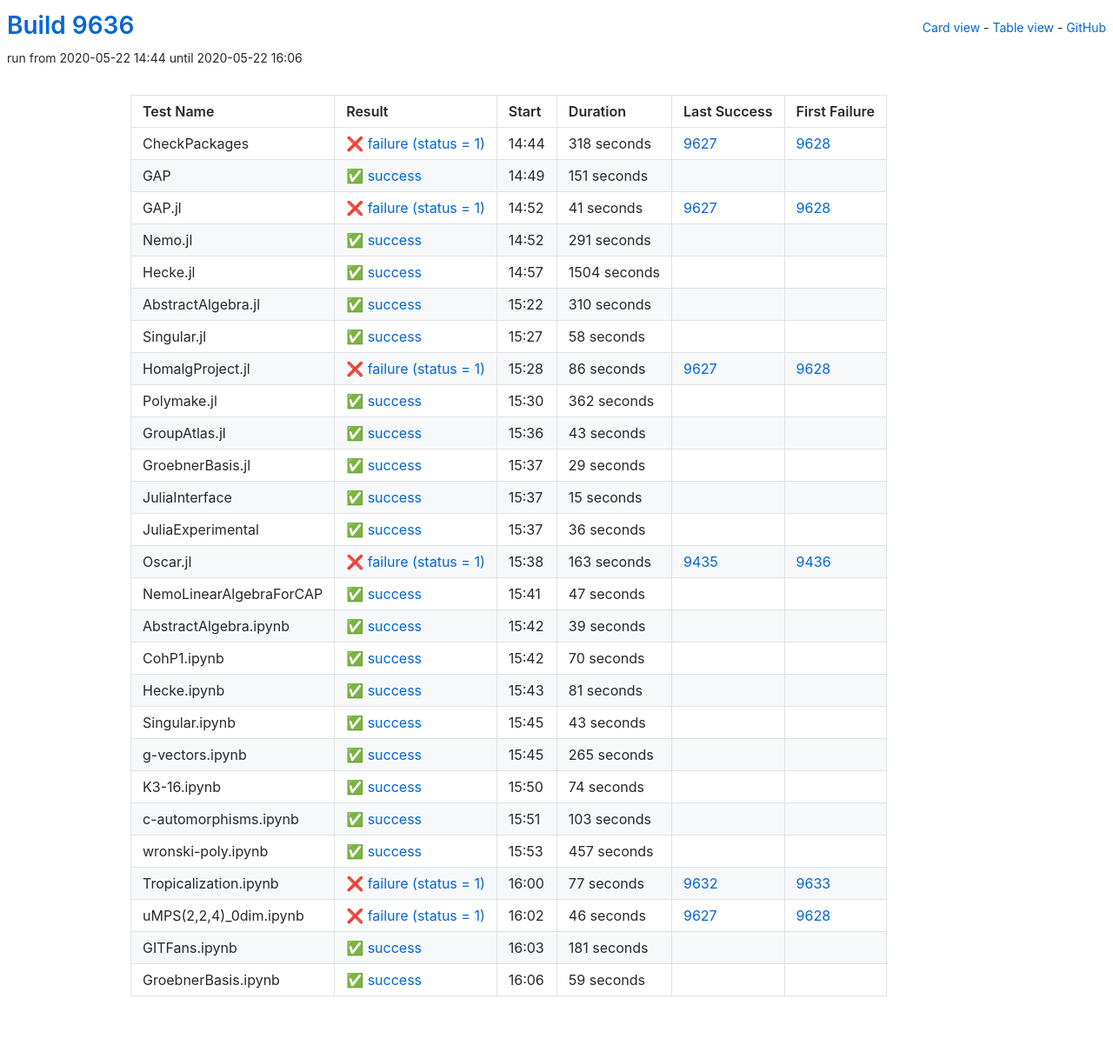
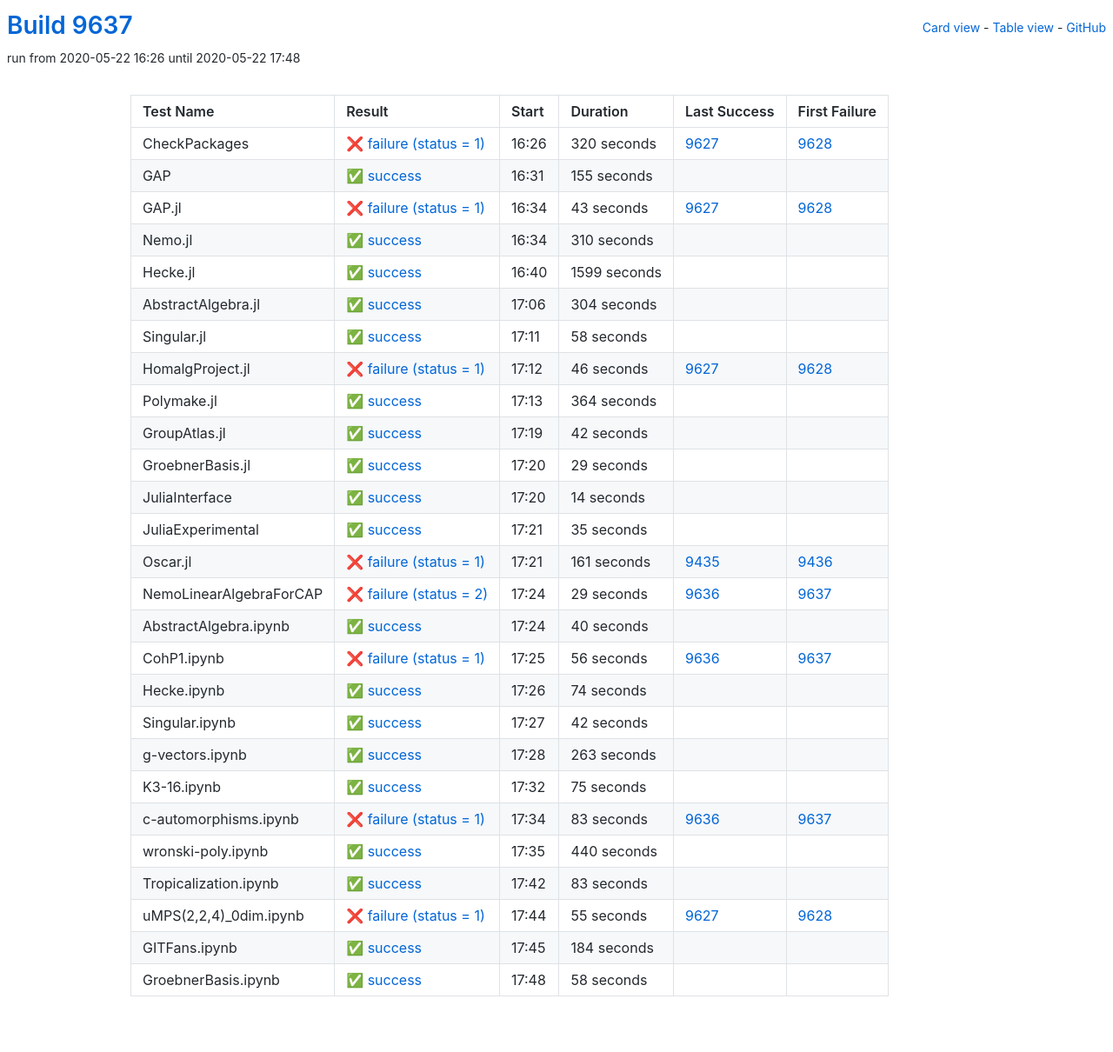
Before and after one commit to oscar-system/oscar-ci-status, a Jekyll site: the page built from table.html, in a window 1280 px wide. Shown: the whole page at 87% size. Built offline with Jekyll 4.4.1, drawn with Linux system fonts in a browser that asks for light colours.

Commit message:
Build 9637

```diff
--- a/_data/ci.yml
+++ b/_data/ci.yml
@@ -1,77 +1,77 @@
-build: 9636
-build_url: https://oscarci.mathematik.uni-kl.de/job/oscar/9636/
+build: 9637
+build_url: https://oscarci.mathematik.uni-kl.de/job/oscar/9637/
 job: oscar
 tests:
-- duration: 318
+- duration: 320
   exitcode: 1
   first_failure: 9628
   first_failure_url: https://oscarci.mathematik.uni-kl.de/job/oscar/9628/
   id: checkpackages
   last_success: 9627
   last_success_url: https://oscarci.mathematik.uni-kl.de/job/oscar/9627/
-  log: https://oscarci.mathematik.uni-kl.de/job/oscar/9636/artifact/logs/build-9636/CheckPackages.log
+  log: https://oscarci.mathematik.uni-kl.de/job/oscar/9637/artifact/logs/build-9637/CheckPackages.log
   name: CheckPackages
-  start: 2020-05-22 14:44
+  start: 2020-05-22 16:26
   status: failure
   success: false
-- duration: 151
+- duration: 155
   exitcode: 0
   first_failure: false
   first_failure_url: null
   id: gap
   last_success: false
   last_success_url: null
-  log: https://oscarci.mathematik.uni-kl.de/job/oscar/9636/artifact/logs/build-9636/GAP.log
+  log: https://oscarci.mathematik.uni-kl.de/job/oscar/9637/artifact/logs/build-9637/GAP.log
   name: GAP
-  start: 2020-05-22 14:49
+  start: 2020-05-22 16:31
   status: success
   success: true
-- duration: 41
+- duration: 43
   exitcode: 1
   first_failure: 9628
   first_failure_url: https://oscarci.mathematik.uni-kl.de/job/oscar/9628/
   id: gap-jl
   last_success: 9627
   last_success_url: https://oscarci.mathematik.uni-kl.de/job/oscar/9627/
-  log: https://oscarci.mathematik.uni-kl.de/job/oscar/9636/artifact/logs/build-9636/GAP.jl.log
+  log: https://oscarci.mathematik.uni-kl.de/job/oscar/9637/artifact/logs/build-9637/GAP.jl.log
   name: GAP.jl
-  start: 2020-05-22 14:52
+  start: 2020-05-22 16:34
   status: failure
   success: false
-- duration: 291
+- duration: 310
   exitcode: 0
   first_failure: false
   first_failure_url: null
   id: nemo-jl
   last_success: false
   last_success_url: null
-  log: https://oscarci.mathematik.uni-kl.de/job/oscar/9636/artifact/logs/build-9636/Nemo.jl.log
+  log: https://oscarci.mathematik.uni-kl.de/job/oscar/9637/artifact/logs/build-9637/Nemo.jl.log
   name: Nemo.jl
-  start: 2020-05-22 14:52
+  start: 2020-05-22 16:34
   status: success
   success: true
-- duration: 1504
+- duration: 1599
   exitcode: 0
   first_failure: false
   first_failure_url: null
   id: hecke-jl
   last_success: false
   last_success_url: null
-  log: https://oscarci.mathematik.uni-kl.de/job/oscar/9636/artifact/logs/build-9636/Hecke.jl.log
+  log: https://oscarci.mathematik.uni-kl.de/job/oscar/9637/artifact/logs/build-9637/Hecke.jl.log
   name: Hecke.jl
-  start: 2020-05-22 14:57
+  start: 2020-05-22 16:40
   status: success
   success: true
-- duration: 310
+- duration: 304
   exitcode: 0
   first_failure: false
   first_failure_url: null
   id: abstractalgebra-jl
   last_success: false
   last_success_url: null
-  log: https://oscarci.mathematik.uni-kl.de/job/oscar/9636/artifact/logs/build-9636/AbstractAlgebra.jl.log
+  log: https://oscarci.mathematik.uni-kl.de/job/oscar/9637/artifact/logs/build-9637/AbstractAlgebra.jl.log
   name: AbstractAlgebra.jl
-  start: 2020-05-22 15:22
+  start: 2020-05-22 17:06
   status: success
   success: true
 - duration: 58
@@ -81,45 +81,45 @@
   id: singular-jl
   last_success: false
   last_success_url: null
-  log: https://oscarci.mathematik.uni-kl.de/job/oscar/9636/artifact/logs/build-9636/Singular.jl.log
+  log: https://oscarci.mathematik.uni-kl.de/job/oscar/9637/artifact/logs/build-9637/Singular.jl.log
   name: Singular.jl
-  start: 2020-05-22 15:27
+  start: 2020-05-22 17:11
   status: success
   success: true
-- duration: 86
+- duration: 46
   exitcode: 1
   first_failure: 9628
   first_failure_url: https://oscarci.mathematik.uni-kl.de/job/oscar/9628/
   id: homalgproject-jl
   last_success: 9627
   last_success_url: https://oscarci.mathematik.uni-kl.de/job/oscar/9627/
-  log: https://oscarci.mathematik.uni-kl.de/job/oscar/9636/artifact/logs/build-9636/HomalgProject.jl.log
+  log: https://oscarci.mathematik.uni-kl.de/job/oscar/9637/artifact/logs/build-9637/HomalgProject.jl.log
   name: HomalgProject.jl
-  start: 2020-05-22 15:28
+  start: 2020-05-22 17:12
   status: failure
   success: false
-- duration: 362
+- duration: 364
   exitcode: 0
   first_failure: false
   first_failure_url: null
   id: polymake-jl
   last_success: false
   last_success_url: null
-  log: https://oscarci.mathematik.uni-kl.de/job/oscar/9636/artifact/logs/build-9636/Polymake.jl.log
+  log: https://oscarci.mathematik.uni-kl.de/job/oscar/9637/artifact/logs/build-9637/Polymake.jl.log
   name: Polymake.jl
-  start: 2020-05-22 15:30
+  start: 2020-05-22 17:13
   status: success
   success: true
-- duration: 43
+- duration: 42
   exitcode: 0
   first_failure: false
   first_failure_url: null
   id: groupatlas-jl
   last_success: false
   last_success_url: null
-  log: https://oscarci.mathematik.uni-kl.de/job/oscar/9636/artifact/logs/build-9636/GroupAtlas.jl.log
+  log: https://oscarci.mathematik.uni-kl.de/job/oscar/9637/artifact/logs/build-9637/GroupAtlas.jl.log
   name: GroupAtlas.jl
-  start: 2020-05-22 15:36
+  start: 2020-05-22 17:19
   status: success
   success: true
 - duration: 29
@@ -129,200 +129,200 @@
   id: groebnerbasis-jl
   last_success: false
   last_success_url: null
-  log: https://oscarci.mathematik.uni-kl.de/job/oscar/9636/artifact/logs/build-9636/GroebnerBasis.jl.log
+  log: https://oscarci.mathematik.uni-kl.de/job/oscar/9637/artifact/logs/build-9637/GroebnerBasis.jl.log
   name: GroebnerBasis.jl
-  start: 2020-05-22 15:37
+  start: 2020-05-22 17:20
   status: success
   success: true
-- duration: 15
+- duration: 14
   exitcode: 0
   first_failure: false
   first_failure_url: null
   id: juliainterface
   last_success: false
   last_success_url: null
-  log: https://oscarci.mathematik.uni-kl.de/job/oscar/9636/artifact/logs/build-9636/JuliaInterface.log
+  log: https://oscarci.mathematik.uni-kl.de/job/oscar/9637/artifact/logs/build-9637/JuliaInterface.log
   name: JuliaInterface
-  start: 2020-05-22 15:37
+  start: 2020-05-22 17:20
   status: success
   success: true
-- duration: 36
+- duration: 35
   exitcode: 0
   first_failure: false
   first_failure_url: null
   id: juliaexperimental
   last_success: false
   last_success_url: null
-  log: https://oscarci.mathematik.uni-kl.de/job/oscar/9636/artifact/logs/build-9636/JuliaExperimental.log
+  log: https://oscarci.mathematik.uni-kl.de/job/oscar/9637/artifact/logs/build-9637/JuliaExperimental.log
   name: JuliaExperimental
-  start: 2020-05-22 15:37
+  start: 2020-05-22 17:21
   status: success
   success: true
-- duration: 163
+- duration: 161
   exitcode: 1
   first_failure: 9436
   first_failure_url: https://oscarci.mathematik.uni-kl.de/job/oscar/9436/
   id: oscar-jl
   last_success: 9435
   last_success_url: https://oscarci.mathematik.uni-kl.de/job/oscar/9435/
-  log: https://oscarci.mathematik.uni-kl.de/job/oscar/9636/artifact/logs/build-9636/Oscar.jl.log
+  log: https://oscarci.mathematik.uni-kl.de/job/oscar/9637/artifact/logs/build-9637/Oscar.jl.log
   name: Oscar.jl
-  start: 2020-05-22 15:38
+  start: 2020-05-22 17:21
   status: failure
   success: false
-- duration: 47
-  exitcode: 0
-  first_failure: false
-  first_failure_url: null
+- duration: 29
+  exitcode: 2
+  first_failure: 9637
+  first_failure_url: https://oscarci.mathematik.uni-kl.de/job/oscar/9637/
   id: nemolinearalgebraforcap
-  last_success: false
-  last_success_url: null
-  log: https://oscarci.mathematik.uni-kl.de/job/oscar/9636/artifact/logs/build-9636/NemoLinearAlgebraForCAP.log
+  last_success: 9636
+  last_success_url: https://oscarci.mathematik.uni-kl.de/job/oscar/9636/
+  log: https://oscarci.mathematik.uni-kl.de/job/oscar/9637/artifact/logs/build-9637/NemoLinearAlgebraForCAP.log
   name: NemoLinearAlgebraForCAP
-  start: 2020-05-22 15:41
-  status: success
-  success: true
-- duration: 39
+  start: 2020-05-22 17:24
+  status: failure
+  success: false
+- duration: 40
   exitcode: 0
   first_failure: false
   first_failure_url: null
   id: abstractalgebra-ipynb
   last_success: false
   last_success_url: null
-  log: https://oscarci.mathematik.uni-kl.de/job/oscar/9636/artifact/logs/build-9636/AbstractAlgebra.ipynb.log
+  log: https://oscarci.mathematik.uni-kl.de/job/oscar/9637/artifact/logs/build-9637/AbstractAlgebra.ipynb.log
   name: AbstractAlgebra.ipynb
-  start: 2020-05-22 15:42
+  start: 2020-05-22 17:24
   status: success
   success: true
-- duration: 70
-  exitcode: 0
-  first_failure: false
-  first_failure_url: null
+- duration: 56
+  exitcode: 1
+  first_failure: 9637
+  first_failure_url: https://oscarci.mathematik.uni-kl.de/job/oscar/9637/
   id: cohp1-ipynb
-  last_success: false
-  last_success_url: null
-  log: https://oscarci.mathematik.uni-kl.de/job/oscar/9636/artifact/logs/build-9636/CohP1.ipynb.log
+  last_success: 9636
+  last_success_url: https://oscarci.mathematik.uni-kl.de/job/oscar/9636/
+  log: https://oscarci.mathematik.uni-kl.de/job/oscar/9637/artifact/logs/build-9637/CohP1.ipynb.log
   name: CohP1.ipynb
-  start: 2020-05-22 15:42
-  status: success
-  success: true
-- duration: 81
+  start: 2020-05-22 17:25
+  status: failure
+  success: false
+- duration: 74
   exitcode: 0
   first_failure: false
   first_failure_url: null
   id: hecke-ipynb
   last_success: false
   last_success_url: null
-  log: https://oscarci.mathematik.uni-kl.de/job/oscar/9636/artifact/logs/build-9636/Hecke.ipynb.log
+  log: https://oscarci.mathematik.uni-kl.de/job/oscar/9637/artifact/logs/build-9637/Hecke.ipynb.log
   name: Hecke.ipynb
-  start: 2020-05-22 15:43
+  start: 2020-05-22 17:26
   status: success
   success: true
-- duration: 43
+- duration: 42
   exitcode: 0
   first_failure: false
   first_failure_url: null
   id: singular-ipynb
   last_success: false
   last_success_url: null
-  log: https://oscarci.mathematik.uni-kl.de/job/oscar/9636/artifact/logs/build-9636/Singular.ipynb.log
+  log: https://oscarci.mathematik.uni-kl.de/job/oscar/9637/artifact/logs/build-9637/Singular.ipynb.log
   name: Singular.ipynb
-  start: 2020-05-22 15:45
+  start: 2020-05-22 17:27
   status: success
   success: true
-- duration: 265
+- duration: 263
   exitcode: 0
   first_failure: false
   first_failure_url: null
   id: g-vectors-ipynb
   last_success: false
   last_success_url: null
-  log: https://oscarci.mathematik.uni-kl.de/job/oscar/9636/artifact/logs/build-9636/g-vectors.ipynb.log
+  log: https://oscarci.mathematik.uni-kl.de/job/oscar/9637/artifact/logs/build-9637/g-vectors.ipynb.log
   name: g-vectors.ipynb
-  start: 2020-05-22 15:45
+  start: 2020-05-22 17:28
   status: success
   success: true
-- duration: 74
+- duration: 75
   exitcode: 0
   first_failure: false
   first_failure_url: null
   id: k3-16-ipynb
   last_success: false
   last_success_url: null
-  log: https://oscarci.mathematik.uni-kl.de/job/oscar/9636/artifact/logs/build-9636/K3-16.ipynb.log
+  log: https://oscarci.mathematik.uni-kl.de/job/oscar/9637/artifact/logs/build-9637/K3-16.ipynb.log
   name: K3-16.ipynb
-  start: 2020-05-22 15:50
+  start: 2020-05-22 17:32
   status: success
   success: true
-- duration: 103
-  exitcode: 0
-  first_failure: false
-  first_failure_url: null
+- duration: 83
+  exitcode: 1
+  first_failure: 9637
+  first_failure_url: https://oscarci.mathematik.uni-kl.de/job/oscar/9637/
   id: c-automorphisms-ipynb
-  last_success: false
-  last_success_url: null
-  log: https://oscarci.mathematik.uni-kl.de/job/oscar/9636/artifact/logs/build-9636/c-automorphisms.ipynb.log
+  last_success: 9636
+  last_success_url: https://oscarci.mathematik.uni-kl.de/job/oscar/9636/
+  log: https://oscarci.mathematik.uni-kl.de/job/oscar/9637/artifact/logs/build-9637/c-automorphisms.ipynb.log
   name: c-automorphisms.ipynb
-  start: 2020-05-22 15:51
-  status: success
-  success: true
-- duration: 457
+  start: 2020-05-22 17:34
+  status: failure
+  success: false
+- duration: 440
   exitcode: 0
   first_failure: false
   first_failure_url: null
   id: wronski-poly-ipynb
   last_success: false
   last_success_url: null
-  log: https://oscarci.mathematik.uni-kl.de/job/oscar/9636/artifact/logs/build-9636/wronski-poly.ipynb.log
+  log: https://oscarci.mathematik.uni-kl.de/job/oscar/9637/artifact/logs/build-9637/wronski-poly.ipynb.log
   name: wronski-poly.ipynb
-  start: 2020-05-22 15:53
+  start: 2020-05-22 17:35
   status: success
   success: true
-- duration: 77
-  exitcode: 1
-  first_failure: 9633
-  first_failure_url: https://oscarci.mathematik.uni-kl.de/job/oscar/9633/
+- duration: 83
+  exitcode: 0
+  first_failure: false
+  first_failure_url: null
   id: tropicalization-ipynb
-  last_success: 9632
-  last_success_url: https://oscarci.mathematik.uni-kl.de/job/oscar/9632/
-  log: https://oscarci.mathematik.uni-kl.de/job/oscar/9636/artifact/logs/build-9636/Tropicalization.ipynb.log
+  last_success: false
+  last_success_url: null
+  log: https://oscarci.mathematik.uni-kl.de/job/oscar/9637/artifact/logs/build-9637/Tropicalization.ipynb.log
   name: Tropicalization.ipynb
-  start: 2020-05-22 16:00
-  status: failure
-  success: false
-- duration: 46
+  start: 2020-05-22 17:42
+  status: success
+  success: true
+- duration: 55
   exitcode: 1
   first_failure: 9628
   first_failure_url: https://oscarci.mathematik.uni-kl.de/job/oscar/9628/
   id: umps-2-2-4-0dim-ipynb
   last_success: 9627
   last_success_url: https://oscarci.mathematik.uni-kl.de/job/oscar/9627/
-  log: https://oscarci.mathematik.uni-kl.de/job/oscar/9636/artifact/logs/build-9636/uMPS-2-2-4-_0dim.ipynb.log
+  log: https://oscarci.mathematik.uni-kl.de/job/oscar/9637/artifact/logs/build-9637/uMPS-2-2-4-_0dim.ipynb.log
   name: uMPS(2,2,4)_0dim.ipynb
-  start: 2020-05-22 16:02
+  start: 2020-05-22 17:44
   status: failure
   success: false
-- duration: 181
+- duration: 184
   exitcode: 0
   first_failure: false
   first_failure_url: null
   id: gitfans-ipynb
   last_success: false
   last_success_url: null
-  log: https://oscarci.mathematik.uni-kl.de/job/oscar/9636/artifact/logs/build-9636/GITFans.ipynb.log
+  log: https://oscarci.mathematik.uni-kl.de/job/oscar/9637/artifact/logs/build-9637/GITFans.ipynb.log
   name: GITFans.ipynb
-  start: 2020-05-22 16:03
+  start: 2020-05-22 17:45
   status: success
   success: true
-- duration: 59
+- duration: 58
   exitcode: 0
   first_failure: false
   first_failure_url: null
   id: groebnerbasis-ipynb
   last_success: false
   last_success_url: null
-  log: https://oscarci.mathematik.uni-kl.de/job/oscar/9636/artifact/logs/build-9636/GroebnerBasis.ipynb.log
+  log: https://oscarci.mathematik.uni-kl.de/job/oscar/9637/artifact/logs/build-9637/GroebnerBasis.ipynb.log
   name: GroebnerBasis.ipynb
-  start: 2020-05-22 16:06
+  start: 2020-05-22 17:48
   status: success
   success: true
```
Also changed, not shown: README.md.
